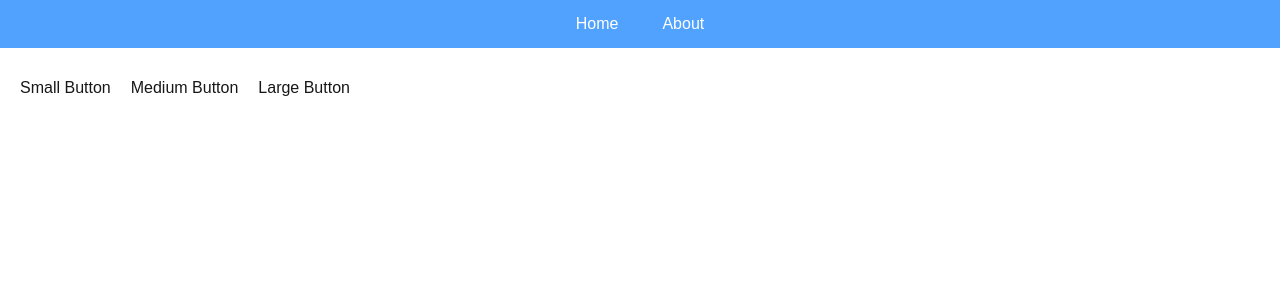
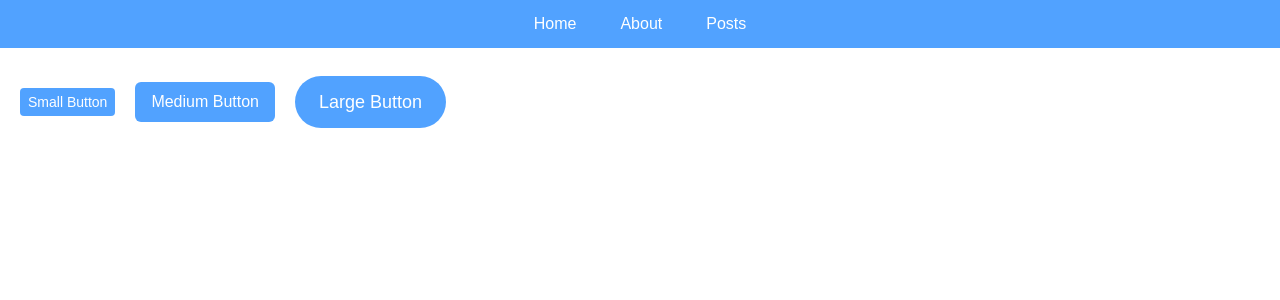
Before and after one commit to Sozi-source/alx-project-0x02-setup, a Next.js app in the folder alx-project-0x02/: page /about in a window 1280 px wide. Shown: the top 300 px of the page. Built offline with nearby package versions, Linux system fonts and the light colour scheme.

Commit message:
added link to header

```diff
--- a/alx-project-0x02/components/common/Button.tsx
+++ b/alx-project-0x02/components/common/Button.tsx
@@ -1,11 +1,17 @@
 import { type ButtonProps } from "@/interfaces";
 
-const Button: React.FC<ButtonProps> =({size, shape, children, className, ...props })=>{
+const Button: React.FC<ButtonProps> =({size="medium", shape ="rounded-md", children})=>{
+
+const sizeMap = {
+    small: 'py-1 px-2 text-sm',
+    medium: 'py-2 px-4 text-md',
+    large: 'py-3 px-6 text-lg'
+}
 
 
     return(
         <div>
-            <button>{children || "Click Me"} </button>
+            <button className={`bg-blue-400 text-white ${shape} ${sizeMap[size]} `}>{children || "Click Me"} </button>
         </div>
 
     )
--- a/alx-project-0x02/components/layout/Header.tsx
+++ b/alx-project-0x02/components/layout/Header.tsx
@@ -9,6 +9,7 @@ const Header: React.FC =()=>{
         <div className="flex items-center justify-center gap-5">
             <Link href= '/home' className="p-3">Home</Link>
             <Link href= '/about' className="p-3" >About</Link>
+            <Link href= '/posts' className="p-3" >Posts</Link>
         </div>
         </header>
     )
--- a/alx-project-0x02/interfaces/index.ts
+++ b/alx-project-0x02/interfaces/index.ts
@@ -16,4 +16,8 @@ export interface PostModalProps{
 export interface ButtonProps extends React.ButtonHTMLAttributes<HTMLButtonElement>{
     size?: "small"| "medium"| "large";
     shape?: "rounded-sm" | "rounded-md" | "rounded-full";
+    label: string;
+    className?: string
+    type?: "submit"| "button"
+    onClick?: ()=> void;
 }
--- /dev/null
+++ b/alx-project-0x02/pages/posts.tsx
@@ -0,0 +1,10 @@
+const posts: React.FC=()=>{
+
+    return(
+        <div>
+            <h2 className="mt-15 py-9 ml-8 text-3xl">Posts</h2>
+        </div>
+    )
+
+}
+export default posts;
```
